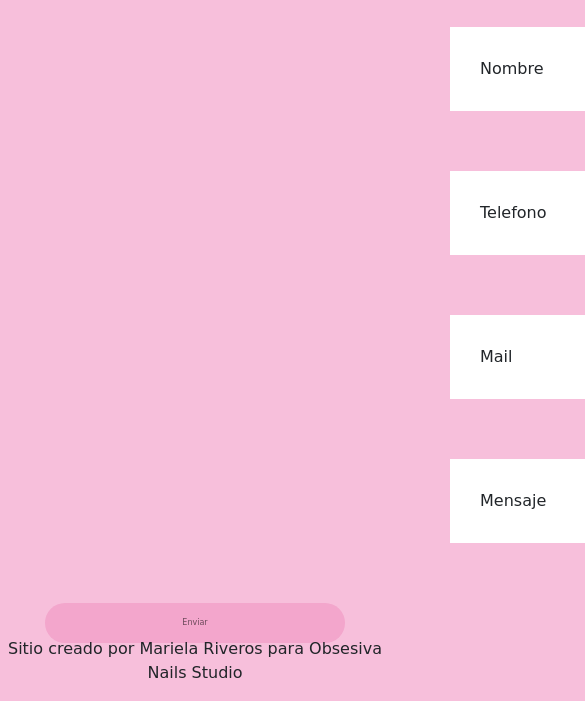
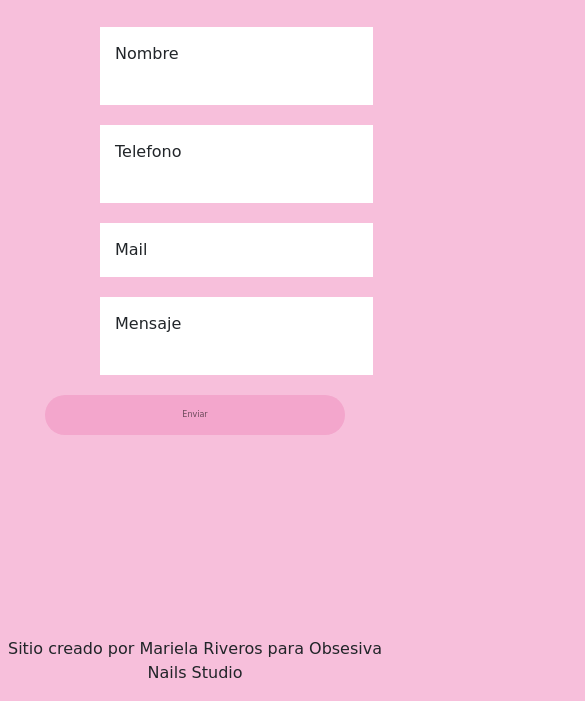
Before and after one commit to Marielasol/PF-RiverosMariela, a website: page paginas/contacto.html in a window 390 px wide. Shown: the part 143-844 px from the top of the page, 585 px wide, since content can reach past the window. Drawn offline with nearby package versions, Linux system fonts and the light colour scheme.

```diff
--- a/paginas/contacto.html
+++ b/paginas/contacto.html
@@ -31,7 +31,7 @@
 
         <main>
 
-            <form action="">
+            <form action="Contacto" class="contenedor">
                 <fieldset>
                     <label for="Nombre">Nombre</label>
                     <input type="text">
@@ -49,7 +49,7 @@
                     <input type="text">
                 </fieldset>
             </form>
-            <div class="centrar"><button class="item-1">Enviar</a></button>
+            <div class="centrar"><button input type="submit">Enviar</button>
         </main>
         <footer class="footer_index">
             Sitio creado por Mariela Riveros para Obsesiva Nails Studio
--- a/scss/estilos.scss
+++ b/scss/estilos.scss
@@ -42,6 +42,7 @@
     background-color: rgb(243, 166, 204);
     color: rgba(0, 0, 0, 0.56);;
     display: inline;
+
 }
 p{
     font-size: 130%;
@@ -51,6 +52,7 @@
 }
 .texto{
     padding: 5px 50px;
+    font-size: 30px;
 
 }
 .fondo{
@@ -136,6 +138,7 @@
     padding-top: 120px;
     align-items: center;
 }
+
 .footer_index{
     padding: 1em 0;
     text-align: center;
@@ -172,4 +175,11 @@
         flex-direction: column;
         margin: 5% 15%;
     }
+    fieldset{
+        padding: 15px;
+        margin-bottom: 20px;
+        margin-left: 100px;
+        width: 70%;
+
+    }
 }
```
Also changed, not shown: index.html (+4 -1 lines), paginas/servicios.html (+2 -2 lines), paginas/sobrenosotras.html (+1 -0 lines), paginas/uniteanuestroequipo.html (+2 -1 lines), css/estilos.css, scss/_colores.scss (added), scss/estilos.css, 2 other files.
